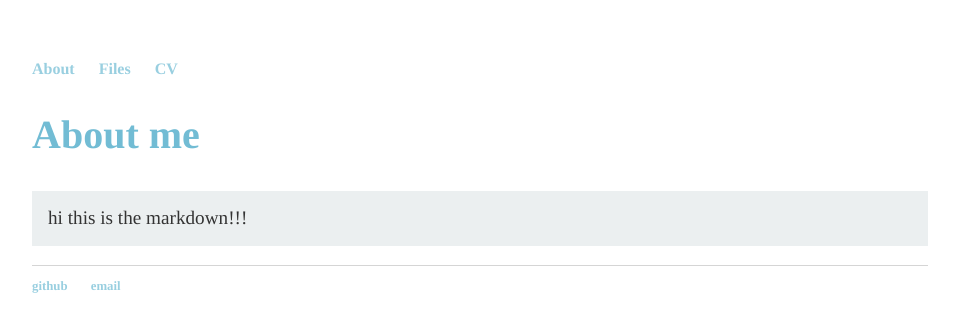
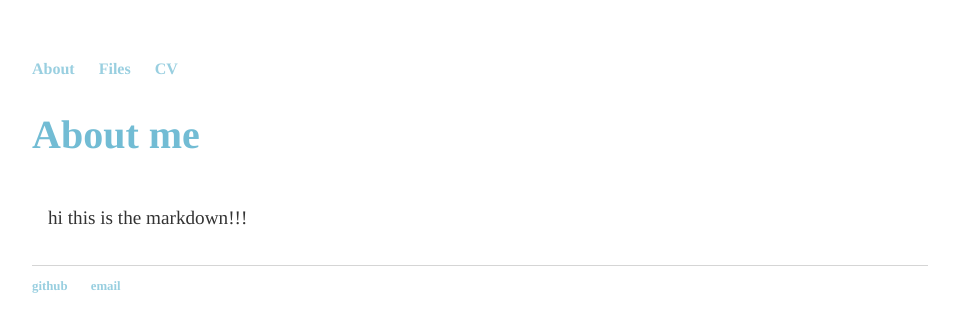
Before and after one commit to lena-kilian/lena-kilian.github.io, a Jekyll site: the page built from index.md, in a window 1280 px wide. Shown: the top 332 px of the page, without its empty margins (160-1119 px from the left). Built offline with Jekyll 4.4.1, drawn with Linux system fonts in a browser that asks for light colours; our own code applies the rules of GitHub Pages for plain Markdown files.

Commit message:
Update main.css

```diff
--- a/css/main.css
+++ b/css/main.css
@@ -41,7 +41,6 @@ p {
     line-height: 1.4em;
     font-family:'Times';
     color: #333;
-    background: #ebeff0;
     padding: 14px 16px;
 }
 footer {
```
